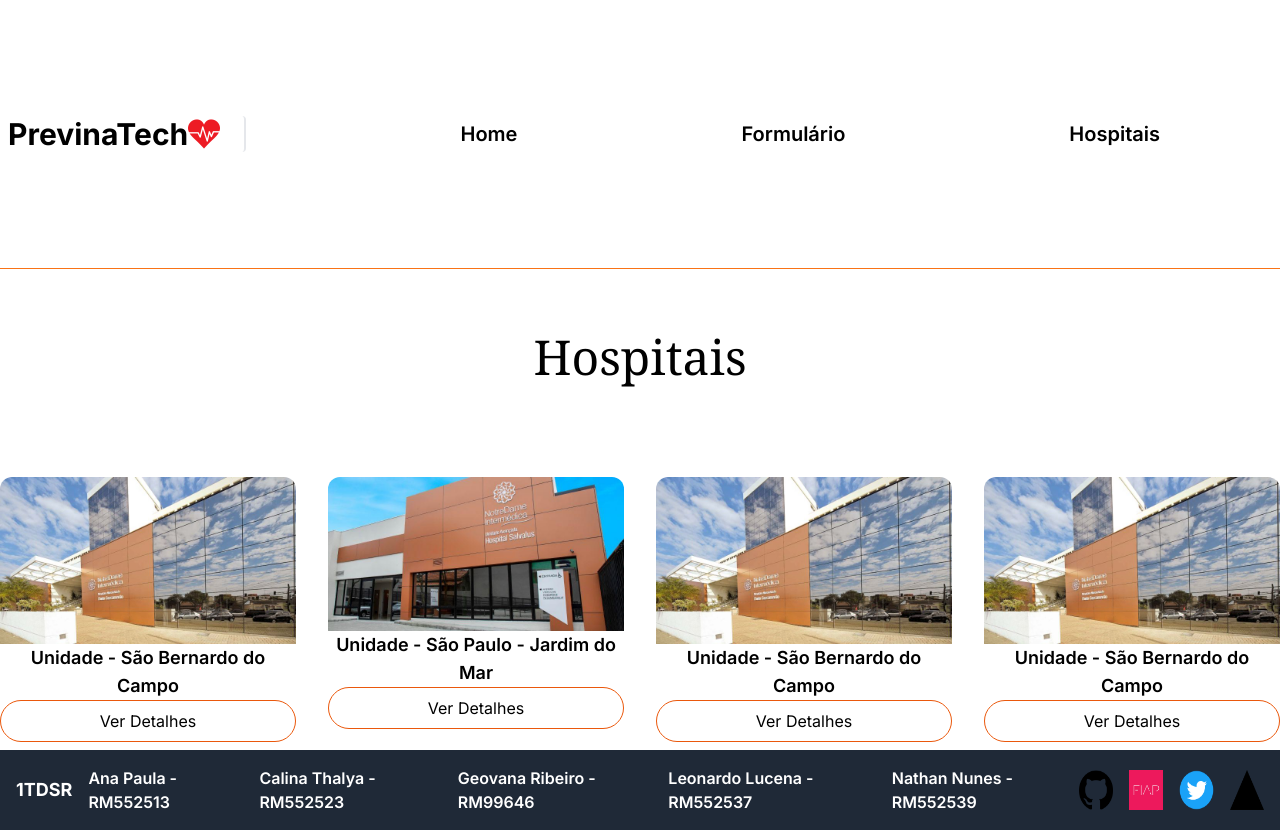
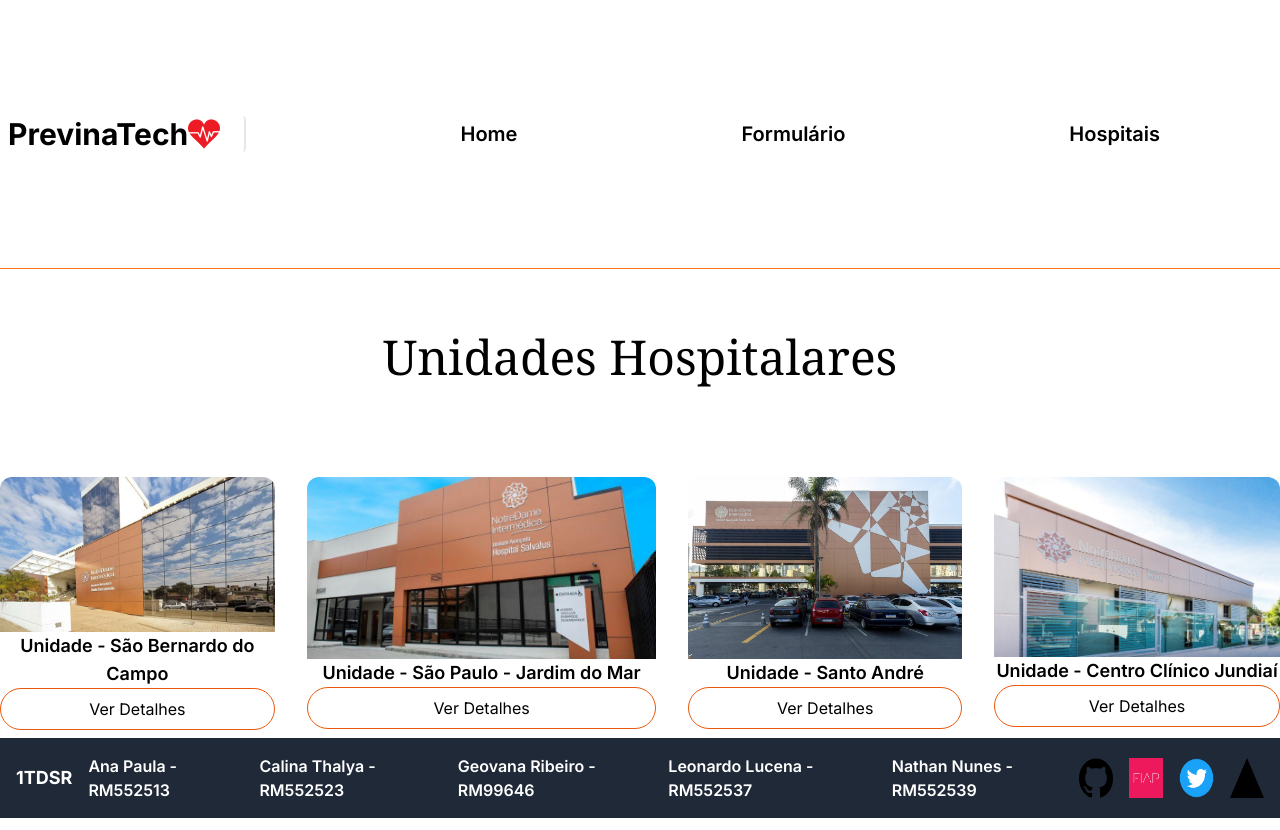
Before and after one commit to LeonardoCamargo77/GS-Web, a Next.js app in the folder gs-web/: page /previnatech/hospitais in a window 1280 px wide. Built offline with nearby package versions, Linux system fonts and the light colour scheme.

Commit message:
Adicionando imagens

```diff
--- a/gs-web/src/app/previnatech/(dinamicas)/hospitais/page.jsx
+++ b/gs-web/src/app/previnatech/(dinamicas)/hospitais/page.jsx
@@ -4,15 +4,15 @@ import Link from "next/link";
 export default function Hospitais() {
   return (
     <div className="mx-auto max-w-screen-xl">
-      <h1 className="text-5xl font-serif text-center mt-16 mb-24">Hospitais</h1>
+      <h1 className="text-5xl font-serif text-center mt-16 mb-24">Unidades Hospitalares</h1>
 
       <div className="flex justify-center space-x-8">
-        {/* Primeira Seção (Duas Fotos em Cima) */}
+
         <div className="flex justify-center space-x-8">
-          {/* Primeira Unidade */}
+
           <div className="mb-2 overflow-hidden rounded-xl transform hover:rotate-3 transition-transform duration-300">
             <figure className="flex flex-col items-center">
-              <Image src="/img/NotreDame.jpg" alt="NotreDame" width={900} height={900} />
+              <Image src="/img/NotreDame.jpg" alt="NotreDame" width={1100} height={900} />
               <figcaption className="text-center font-semibold text-lg">Unidade - São Bernardo do Campo </figcaption>
             </figure>
             <Link href="https://www.gndi.com.br/unidades/hospital-intermedica-abc">
@@ -24,7 +24,7 @@ export default function Hospitais() {
 
           <div className="mb-2 overflow-hidden rounded-xl transform hover:rotate-3 transition-transform duration-300">
             <figure className="flex flex-col items-center">
-              <Image src="/img/NotreDame2.jpg" alt="NotreDame" width={900} height={900} />
+              <Image src="/img/NotreDame2.jpg" alt="NotreDame" width={1400} height={900} />
               <figcaption className="text-center font-semibold text-lg">Unidade - São Paulo - Jardim do Mar </figcaption>
             </figure>
             <Link href="https://www.gndi.com.br/unidades/hospital-intermedica-abc">
@@ -40,10 +40,10 @@ export default function Hospitais() {
 
           <div className="mb-2 overflow-hidden rounded-xl transform hover:rotate-3 transition-transform duration-300">
             <figure className="flex flex-col items-center">
-              <Image src="/img/NotreDame.jpg" alt="NotreDame" width={900} height={900} />
-              <figcaption className="text-center font-semibold text-lg">Unidade - São Bernardo do Campo </figcaption>
+              <Image src="/img/NotreDame3.jpg" alt="NotreDame" width={1100} height={900} />
+              <figcaption className="text-center font-semibold text-lg">Unidade - Santo André   </figcaption>
             </figure>
-            <Link href="https://www.gndi.com.br/unidades/hospital-intermedica-abc">
+            <Link href="https://www.gndi.com.br/unidades/notrelabs-santo-andre-xv-de-novembro">
               <div className="border border-orange-600 py-2 px-10 rounded-full text-black hover:bg-orange-600 hover:text-white cursor-pointer text-center">
                 Ver Detalhes
               </div>
@@ -53,10 +53,10 @@ export default function Hospitais() {
 
           <div className="mb-2 overflow-hidden rounded-xl transform hover:rotate-3 transition-transform duration-300">
             <figure className="flex flex-col items-center">
-              <Image src="/img/NotreDame.jpg" alt="NotreDame" width={900} height={900} />
-              <figcaption className="text-center font-semibold text-lg">Unidade - São Bernardo do Campo </figcaption>
+              <Image src="/img/NotreDame4.jpg" alt="NotreDame" width={1150} height={900} />
+              <figcaption className="text-center font-semibold text-lg">Unidade - Centro Clínico Jundiaí </figcaption>
             </figure>
-            <Link href="https://www.gndi.com.br/unidades/hospital-intermedica-abc">
+            <Link href="https://www.gndi.com.br/unidades/centro-clinico-jundiai">
               <div className="border border-orange-600 py-2 px-10 rounded-full text-black hover:bg-orange-600 hover:text-white cursor-pointer text-center">
                 Ver Detalhes
               </div>
```
Also changed, not shown: gs-web/public/img/NotreDame3.jpg (added), gs-web/public/img/NotreDame4.jpg (added).
